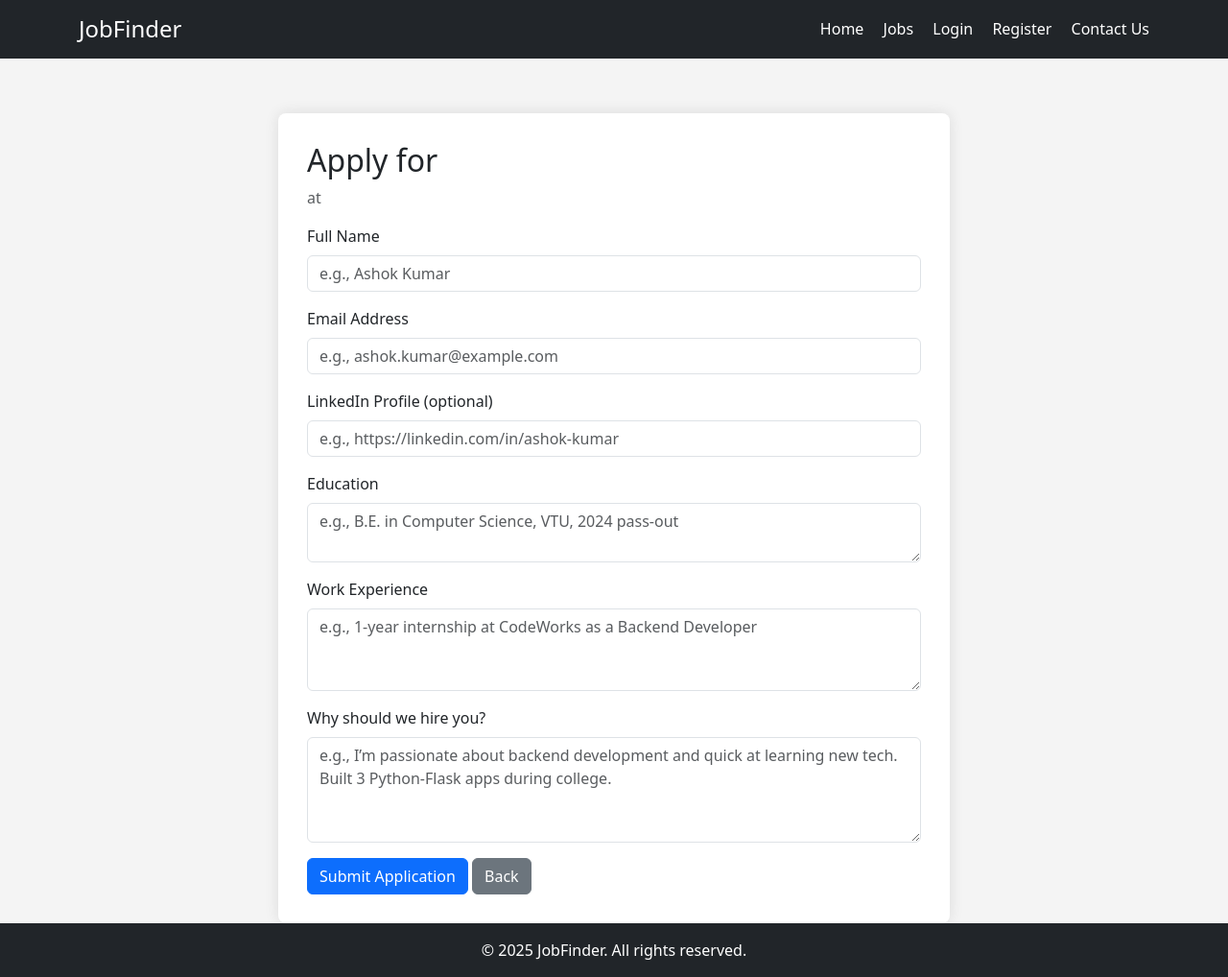
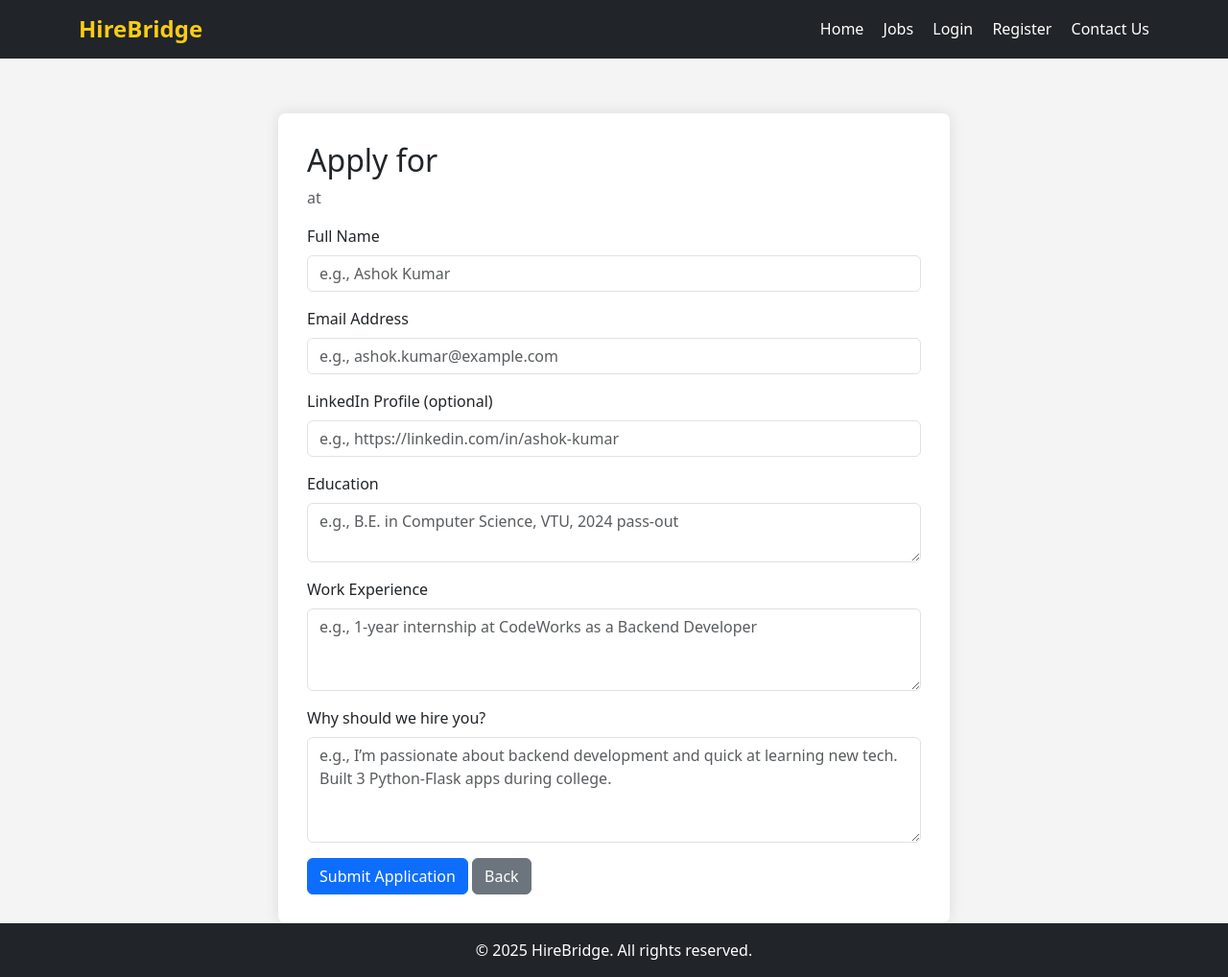
Before and after one commit to roopashreerangaswamy/job_search_webapp_v2, a Flask app: template templates/application_form.html in a window 1280 px wide. Shown: the whole page at 96% size. Run offline with Flask 3, Linux system fonts and the light colour scheme; the template is opened without the code that fills it, so the values that code supplies are empty.

Commit message:
updated styles

```diff
--- a/app.py
+++ b/app.py
@@ -42,6 +42,13 @@
         return render_template("application_submitted.html", application=application_data, job=job)
 
     return render_template("application_form.html", job=job)
+@app.route('/login')
+def login():
+    return render_template('login.html')
+
+@app.route('/register')
+def register():
+    return render_template('register.html')
 
 
 if __name__ == '__main__':
--- a/templates/footer.html
+++ b/templates/footer.html
@@ -1,3 +1,3 @@
 <footer class="bg-dark text-white text-center py-3 mt-auto w-100">
-  &copy; 2025 JobFinder. All rights reserved.
+  &copy; 2025 HireBridge. All rights reserved.
 </footer>
--- /dev/null
+++ b/templates/login.html
@@ -0,0 +1 @@
+<h2>Login Page Coming Soon</h2>
--- a/templates/nav.html
+++ b/templates/nav.html
@@ -2,15 +2,25 @@
   .navbar a {
     text-decoration: none;
   }
+
+  .navbar-brand-highlight {
+    color: #FACC15; /* yellow */
+    font-weight: bold;
+  }
+
+  .navbar a:hover {
+    text-decoration: underline;
+  }
 </style>
+
 <header class="bg-dark text-white py-3 fixed-top navbar">
   <div class="container d-flex justify-content-between align-items-center">
-    <a href="/" class="h4 m-0 decoration-none ">JobFinder</a>
+    <a href="/" class="h4 m-0 decoration-none navbar-brand-highlight">HireBridge</a>
     <nav>
       <a href="/" class="text-white me-3 text-decoration-none">Home</a>
-      <a href="#" class="text-white me-3 text-decoration-none">Jobs</a>
-      <a href="#" class="text-white me-3 text-decoration-none">Login</a>
-      <a href="#" class="text-white me-3 text-decoration-none">Register</a>
+      <a href="#jobs" class="text-white me-3 text-decoration-none">Jobs</a>
+      <a href="/login" class="text-white me-3 text-decoration-none">Login</a>
+      <a href="/register" class="text-white me-3 text-decoration-none">Register</a>
       <a href="mailto:email@example.com?subject=Mail your Queries here" class="text-white text-decoration-none">Contact Us</a>
     </nav>
   </div>
--- /dev/null
+++ b/templates/register.html
@@ -0,0 +1 @@
+<h2>Register Page Coming Soon</h2>
```
Also changed, not shown: templates/home.html (+28 -12 lines).
